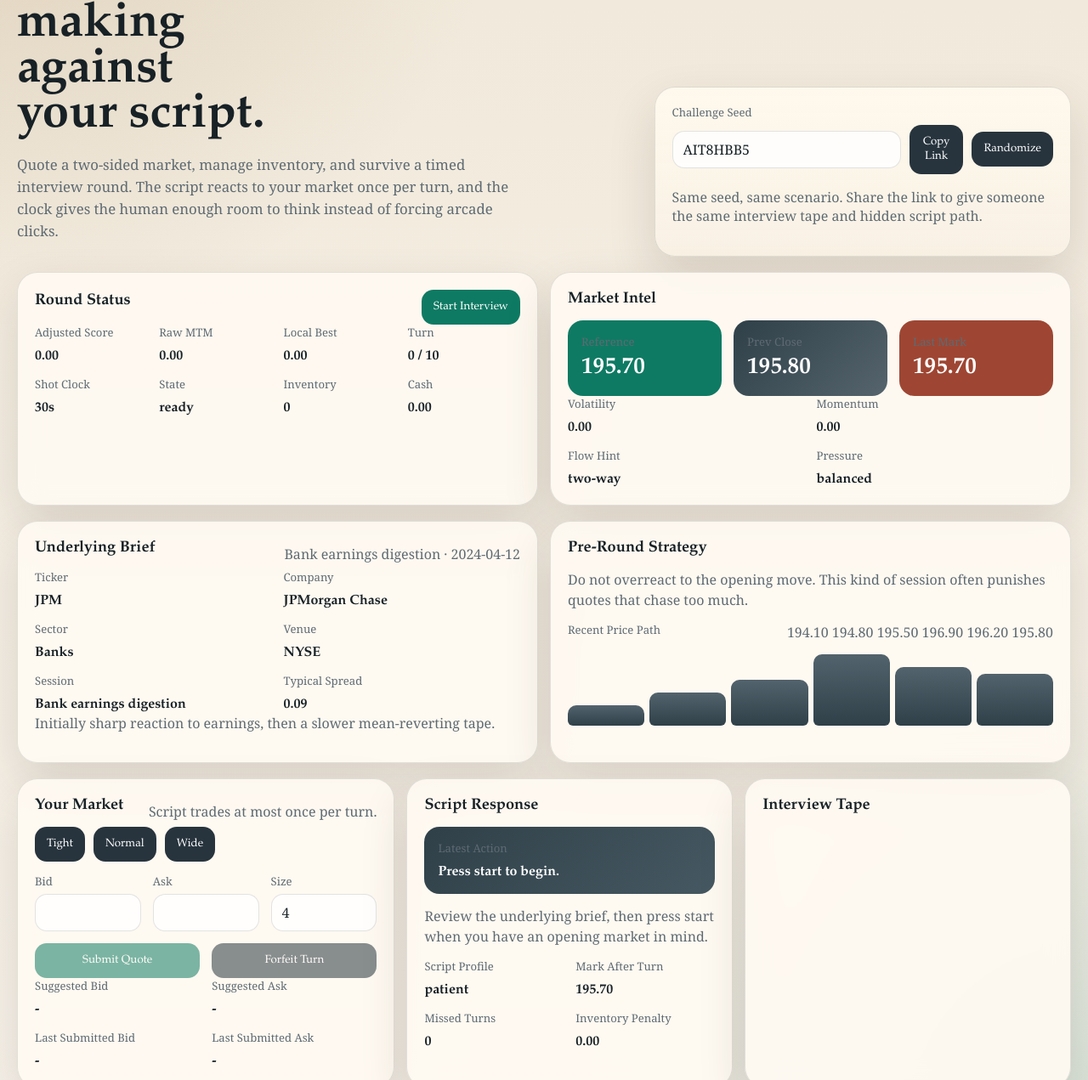
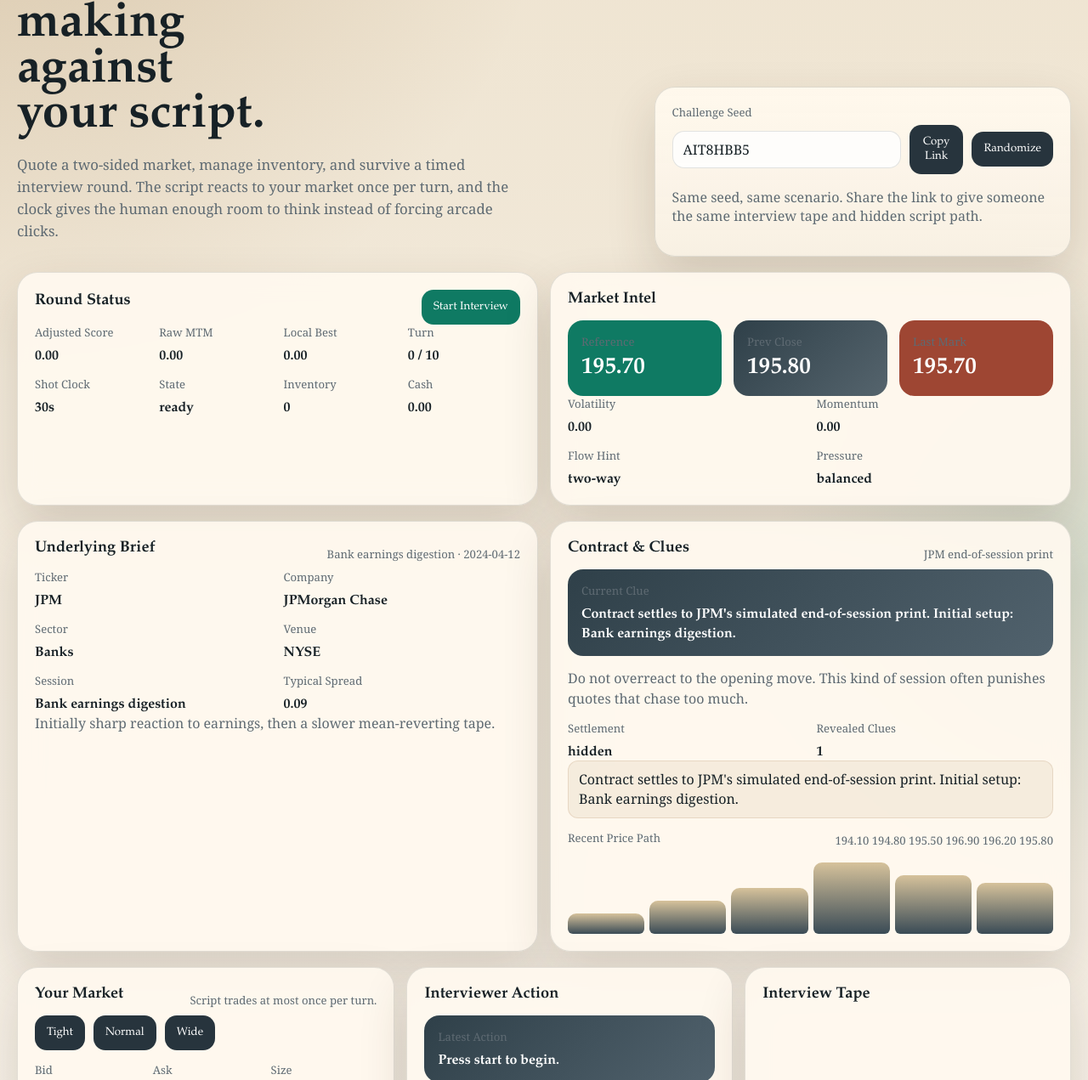
Before and after one commit to aditya1909-bit/market-making-sim, a plain HTML site: page index.html in a window 1280 px wide. Shown: the part 214-1485 px from the top of the page at 85% size. Drawn offline with Linux system fonts and the light colour scheme.

Commit message:
Contract Market Making

```diff
--- a/app.js
+++ b/app.js
@@ -152,8 +152,28 @@
       this.recentMarks = this.asset.recentPath.slice(-4).map((value) => roundTick(value)).concat([this.referencePrice]);
       this.history = [];
       this.currentTurn = null;
+      this.clues = this.buildClues(this.asset);
       setSeedOnUrl(this.seed);
       return this.snapshot();
+    }
+
+    buildClues(asset) {
+      const recentStart = asset.recentPath[0];
+      const recentEnd = asset.recentPath[asset.recentPath.length - 1];
+      const recentMove = roundTick(recentEnd - recentStart);
+      const spreadStyle =
+        asset.averageSpread <= 0.08 ? "tight-spread" : asset.averageSpread <= 0.15 ? "medium-spread" : "wide-spread";
+      return [
+        `Contract settles to ${asset.ticker}'s simulated end-of-session print. Initial setup: ${asset.scenario}.`,
+        `Recent path moved ${format(recentMove)} over the last ${asset.recentPath.length} observations.`,
+        `This is a ${spreadStyle}, realized-vol ${asset.realizedVol > 0.5 ? "high" : asset.realizedVol > 0.28 ? "medium" : "low"} name.`,
+        `Observed flow tone has been ${asset.flowTone}.`,
+        asset.strategyNote,
+      ];
+    }
+
+    settlementValue() {
+      return roundTick(this.asset.turnMarks[this.asset.turnMarks.length - 1]);
     }
 
     start() {
@@ -176,6 +196,7 @@
       this.missedTurns = 0;
       this.history = [];
       this.recentMarks = this.asset.recentPath.slice(-4).map((value) => roundTick(value)).concat([this.referencePrice]);
+      this.clues = this.buildClues(this.asset);
       this.prepareTurn();
       return this.snapshot();
     }
@@ -230,6 +251,7 @@
         flowBias,
         pressure,
         hiddenFair,
+        clue: this.clues[Math.min(this.turn - 1, this.clues.length - 1)],
         suggestedBid: roundTick(this.referencePrice - baseHalfWidth),
         suggestedAsk: roundTick(this.referencePrice + baseHalfWidth),
       };
@@ -313,7 +335,7 @@
 
       this.lastResponse = {
         action: decision.headline,
-        reason: `${decision.reason} ${this.asset.ticker} is trading in a ${this.asset.flowTone} setup.`,
+        reason: `${decision.reason} ${this.asset.ticker} is trading in a ${this.asset.flowTone} setup, and the contract settles at the end-of-session print.`,
         markAfter: this.lastMark,
       };
 
@@ -431,13 +453,14 @@
       safeStorageSet(STORAGE_KEY, this.bestScore);
       this.lastResponse = {
         action: "Round complete.",
-        reason: "Final score includes inventory and missed-turn penalties.",
-        markAfter: this.lastMark,
+        reason: `Settlement revealed: ${this.asset.ticker} closes at ${format(this.settlementValue())}. Final score includes inventory and missed-turn penalties.`,
+        markAfter: this.settlementValue(),
       };
     }
 
     rawMtm() {
-      return this.player.cash + this.player.inventory * this.lastMark;
+      const mark = this.mode === "finished" ? this.settlementValue() : this.lastMark;
+      return this.player.cash + this.player.inventory * mark;
     }
 
     inventoryPenalty() {
@@ -486,6 +509,9 @@
         momentum: this.currentTurn ? this.currentTurn.momentum : 0,
         flowHint: this.flowHint(),
         pressureHint: this.pressureHint(),
+        currentClue: this.currentTurn ? this.currentTurn.clue : this.clues[0],
+        revealedClues: this.clues.slice(0, Math.max(1, this.turn)),
+        settlementValue: this.mode === "finished" ? this.settlementValue() : null,
         suggestedBid: this.currentTurn ? this.currentTurn.suggestedBid : null,
         suggestedAsk: this.currentTurn ? this.currentTurn.suggestedAsk : null,
         rawMtm: this.rawMtm(),
@@ -548,6 +574,11 @@
     strategyNote: document.getElementById("strategy-note"),
     pathSummary: document.getElementById("path-summary"),
     pathBars: document.getElementById("path-bars"),
+    settlementRule: document.getElementById("settlement-rule"),
+    currentClue: document.getElementById("current-clue"),
+    settlementValue: document.getElementById("settlement-value"),
+    clueCount: document.getElementById("clue-count"),
+    revealedClues: document.getElementById("revealed-clues"),
   };
 
   let game = new InterviewGame(parseSeedFromUrl() || randomSeed());
@@ -577,6 +608,15 @@
     });
   }
 
+  function renderClues(items) {
+    elements.revealedClues.innerHTML = "";
+    items.forEach((item) => {
+      const li = document.createElement("li");
+      li.textContent = item;
+      elements.revealedClues.appendChild(li);
+    });
+  }
+
   function applySuggestedQuote(snapshot) {
     if (snapshot.turn !== renderedTurn && snapshot.mode === "quote") {
       elements.bidInput.value = format(snapshot.suggestedBid, 2);
@@ -601,6 +641,10 @@
     elements.assetDescription.textContent = snapshot.asset.description;
     elements.strategyNote.textContent = snapshot.asset.strategyNote;
     elements.pathSummary.textContent = snapshot.asset.recentPath.map((value) => format(value)).join("  ");
+    elements.settlementRule.textContent = `${snapshot.asset.ticker} end-of-session print`;
+    elements.currentClue.textContent = snapshot.currentClue;
+    elements.settlementValue.textContent = snapshot.settlementValue === null ? "hidden" : format(snapshot.settlementValue);
+    elements.clueCount.textContent = String(snapshot.revealedClues.length);
     elements.adjustedScore.textContent = format(snapshot.adjustedScore);
     elements.rawMtm.textContent = format(snapshot.rawMtm);
     elements.bestScore.textContent = format(snapshot.bestScore);
@@ -632,6 +676,7 @@
 
     renderHistory(snapshot.history);
     renderPath(snapshot.asset.recentPath);
+    renderClues(snapshot.revealedClues);
   }
 
   function submitQuote() {
--- a/index.html
+++ b/index.html
@@ -146,8 +146,26 @@
         </article>
 
         <article class="panel">
-          <h2>Pre-Round Strategy</h2>
+          <div class="section-head">
+            <h2>Contract & Clues</h2>
+            <span class="subtle" id="settlement-rule">settles to end-of-session print</span>
+          </div>
+          <div class="response-callout">
+            <span class="label">Current Clue</span>
+            <strong id="current-clue">-</strong>
+          </div>
           <p id="strategy-note" class="response-copy"></p>
+          <div class="stats-grid compact">
+            <div>
+              <span class="label">Settlement</span>
+              <strong id="settlement-value">hidden</strong>
+            </div>
+            <div>
+              <span class="label">Revealed Clues</span>
+              <strong id="clue-count">0</strong>
+            </div>
+          </div>
+          <ul id="revealed-clues" class="clue-list"></ul>
           <div class="mini-path">
             <div class="path-labels">
               <span class="label">Recent Price Path</span>
@@ -212,7 +230,7 @@
         </article>
 
         <article class="panel response-panel">
-          <h2>Script Response</h2>
+          <h2>Interviewer Action</h2>
           <div class="response-callout">
             <span class="label">Latest Action</span>
             <strong id="script-action">Press start to begin.</strong>
--- a/styles.css
+++ b/styles.css
@@ -1,14 +1,15 @@
 :root {
-  --bg: #efe5d3;
-  --panel: rgba(255, 250, 242, 0.9);
+  --bg: #ece2cd;
+  --panel: rgba(255, 249, 239, 0.92);
   --ink: #172126;
   --muted: #5e6a72;
   --line: rgba(23, 33, 38, 0.12);
-  --shadow: 0 24px 56px rgba(60, 45, 25, 0.14);
+  --shadow: 0 24px 56px rgba(60, 45, 25, 0.16);
   --buy: #0f7a63;
   --sell: #9e4633;
   --neutral: #344550;
   --accent: #8b5f24;
+  --highlight: #d6c29b;
 }
 
 * {
@@ -21,9 +22,9 @@ body {
   color: var(--ink);
   font-family: Georgia, "Times New Roman", serif;
   background:
-    radial-gradient(circle at top left, rgba(139, 95, 36, 0.18), transparent 30%),
-    radial-gradient(circle at bottom right, rgba(15, 122, 99, 0.14), transparent 28%),
-    linear-gradient(180deg, #f0e8d9 0%, #f7f2ea 100%);
+    radial-gradient(circle at top left, rgba(139, 95, 36, 0.22), transparent 30%),
+    radial-gradient(circle at center right, rgba(15, 122, 99, 0.12), transparent 24%),
+    linear-gradient(180deg, #eee3cf 0%, #f7f2ea 100%);
 }
 
 .shell {
@@ -115,6 +116,10 @@ h2 {
   max-width: 62ch;
   line-height: 1.55;
   font-size: 1.05rem;
+}
+
+.subtle {
+  font-size: 0.82rem;
 }
 
 .label {
@@ -219,7 +224,7 @@ button:disabled {
 .response-callout {
   padding: 16px;
   border-radius: 18px;
-  background: linear-gradient(135deg, #2f4049, #465861);
+  background: linear-gradient(135deg, #2f4049, #51626d);
   color: white;
   margin-bottom: 14px;
 }
@@ -232,6 +237,21 @@ button:disabled {
 
 .mini-path {
   margin-top: 12px;
+}
+
+.clue-list {
+  list-style: none;
+  margin: 0 0 14px;
+  padding: 0;
+}
+
+.clue-list li {
+  margin-bottom: 8px;
+  padding: 10px 12px;
+  border-radius: 12px;
+  background: rgba(139, 95, 36, 0.08);
+  border: 1px solid rgba(139, 95, 36, 0.14);
+  line-height: 1.45;
 }
 
 .path-labels {
@@ -252,7 +272,7 @@ button:disabled {
 .path-bar {
   flex: 1;
   border-radius: 10px 10px 6px 6px;
-  background: linear-gradient(180deg, #53636d, #2f4049);
+  background: linear-gradient(180deg, var(--highlight), #3a4b56);
   min-height: 16px;
 }
 
```
Also changed, not shown: README.md.
